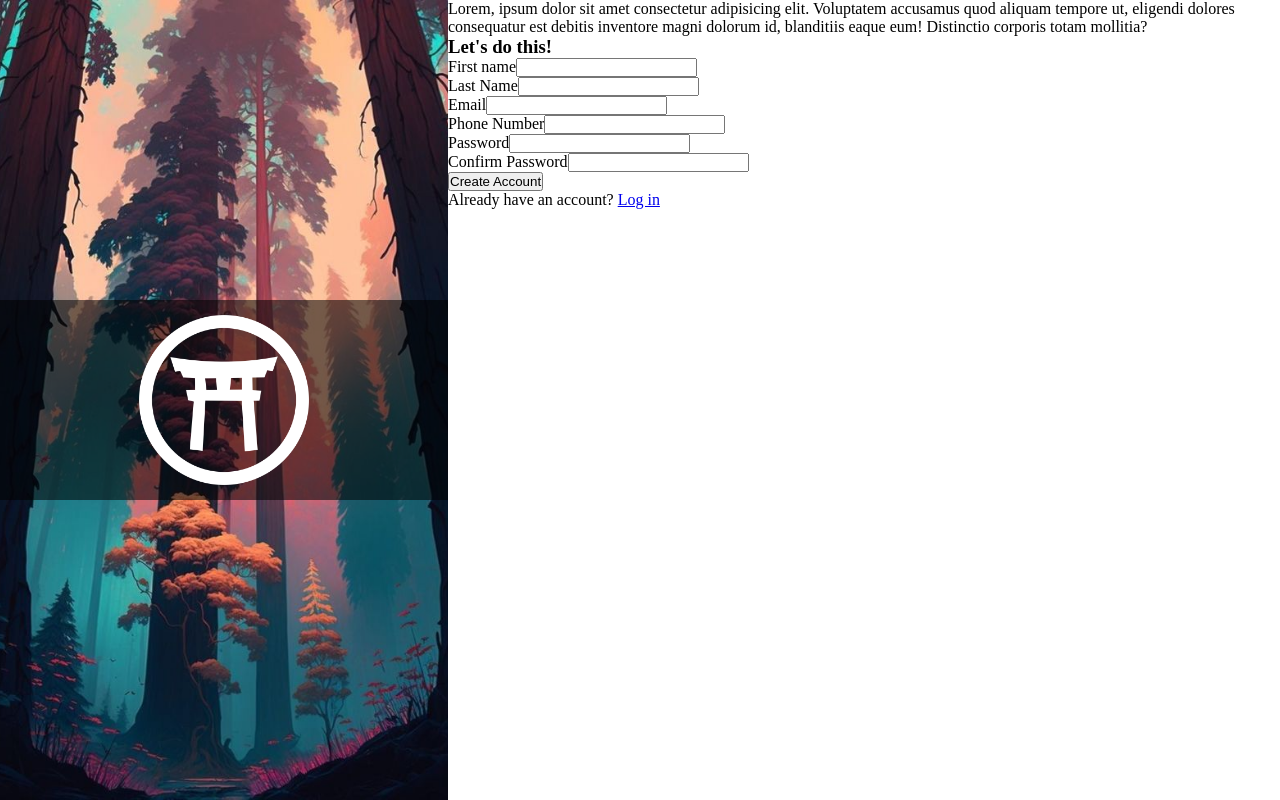
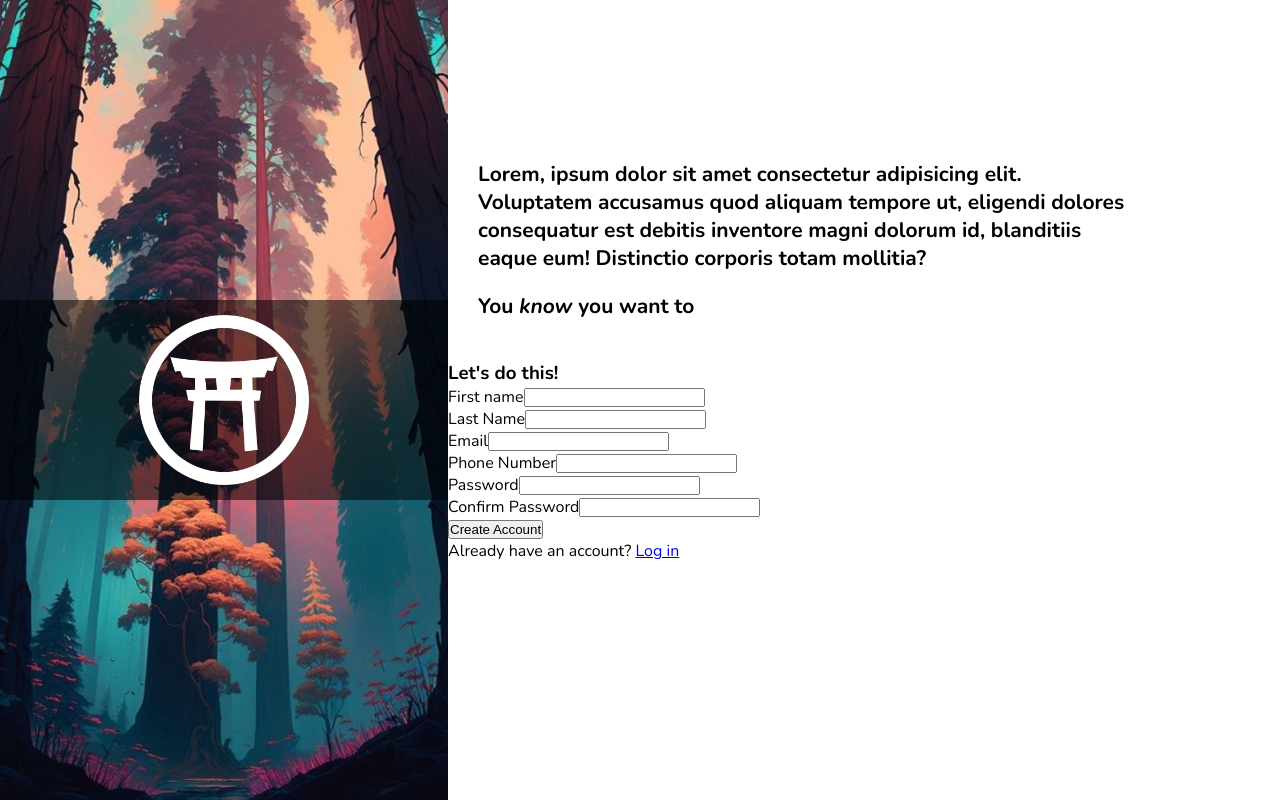
Before and after one commit to MatBenA/Basic-Form, a plain HTML site: page index.html in a window 1280 px wide. Drawn offline with nearby package versions, Linux system fonts and the light colour scheme.

Commit message:
Header text stylized

```diff
--- a/index.html
+++ b/index.html
@@ -6,6 +6,12 @@
         <meta name="viewport" content="width=device-width, initial-scale=1.0" />
         <title>Basic Form</title>
         <link rel="stylesheet" href="style.css" />
+        <link rel="preconnect" href="https://fonts.googleapis.com" />
+        <link rel="preconnect" href="https://fonts.gstatic.com" crossorigin />
+        <link
+            href="https://fonts.googleapis.com/css2?family=Nunito:ital,wght@0,200;0,300;0,400;0,500;0,600;0,700;1,700&display=swap"
+            rel="stylesheet"
+        />
     </head>
     <body>
         <aside>
@@ -25,6 +31,7 @@
                     dolores consequatur est debitis inventore magni dolorum id,
                     blanditiis eaque eum! Distinctio corporis totam mollitia?
                 </p>
+            <p>You <i>know</i> you want to</p>
             </section>
             <section>
                 <form action="POST" id="my-form">
@@ -43,15 +50,15 @@
                     </div>
                     <div>
                         <label for="phone">Phone Number</label
-                        ><input type="tel" id="phone"/>
+                        ><input type="tel" id="phone" />
                     </div>
                     <div>
                         <label for="pwd">Password</label
-                        ><input type="password" id="pwd"/>
+                        ><input type="password" id="pwd" />
                     </div>
                     <div>
                         <label for="pwd-confirm">Confirm Password</label
-                        ><input type="password" id="pwd-confirm"/>
+                        ><input type="password" id="pwd-confirm" />
                     </div>
                 </form>
             </section>
--- a/style.css
+++ b/style.css
@@ -5,6 +5,7 @@
 
 body {
     display: flex;
+    font-family: 'Nunito', sans-serif;
 }
 
 aside{
@@ -30,3 +31,18 @@ main{
     max-width: 65%;
     height: 100vh;
 }
+
+section:first-child {
+    height: 35vh;
+    display: flex;
+    justify-content: end;
+    gap: 20px;
+    flex-direction: column;
+    padding: 40px 30px;
+}
+
+section:first-child p {
+    font-size: 21px;
+    font-weight: 700;
+    width: 650px;
+}
```
